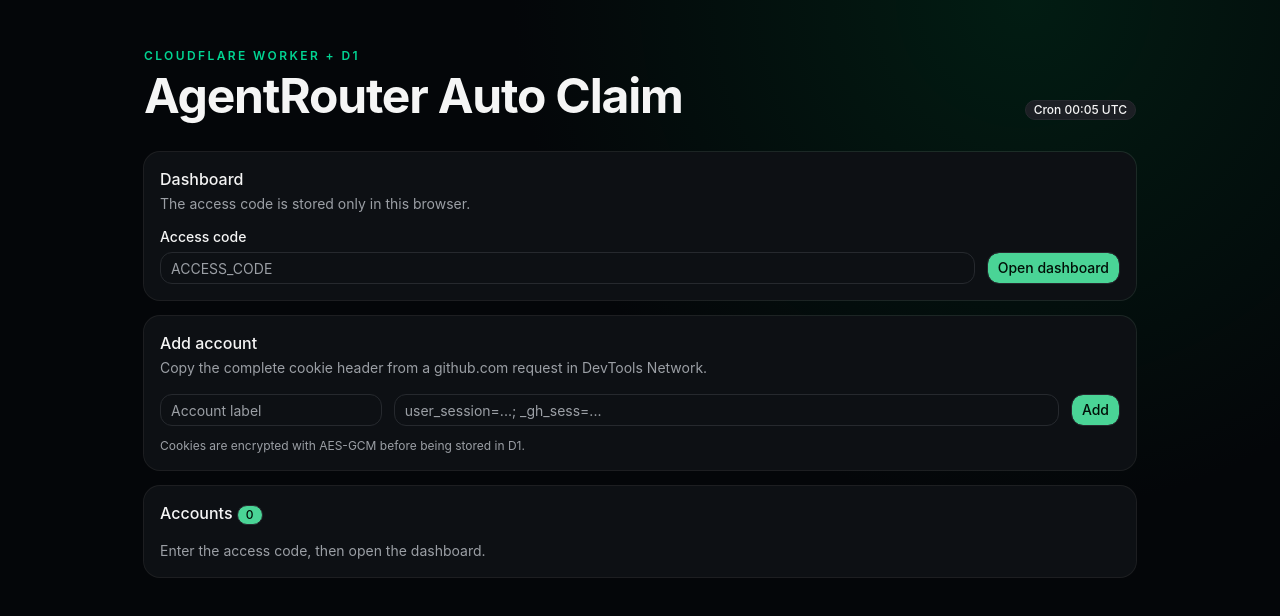
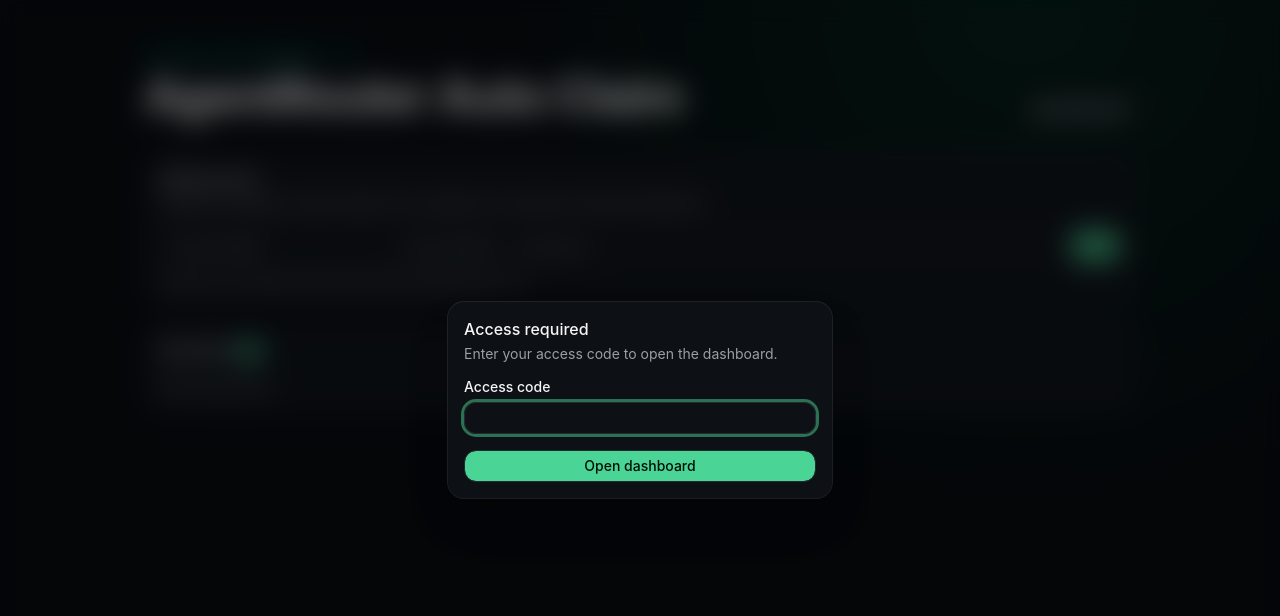
Before and after one commit to andrraa/agentrouter-autoclaim, a Svelte app: page / in a window 1280 px wide. Shown: the top 616 px of the page. Built offline with nearby package versions, Linux system fonts and the light colour scheme.

Commit message:
feat: gate dashboard behind access modal

```diff
--- a/src/App.svelte
+++ b/src/App.svelte
@@ -6,33 +6,49 @@
   import * as Card from '$lib/components/ui/card';
 
   type Account = { id: number; label: string; enabled: number; last_claim_at?: string; last_result?: string };
-  let token = localStorage.getItem('access-code') || '', accounts: Account[] = [], form = { label: '', githubCookie: '' }, message = '';
+  let token = localStorage.getItem('access-code') || '', accounts: Account[] = [], form = { label: '', githubCookie: '' }, message = '', authenticated = false;
   async function call(path: string, options: RequestInit = {}) {
-    localStorage.setItem('access-code', token);
     const response = await fetch(path, { ...options, headers: { 'content-type': 'application/json', authorization: `Bearer ${token}`, ...options.headers } });
     const body = await response.json();
     if (!response.ok) throw new Error(body.error || 'Request failed');
     return body;
   }
-  async function load() { try { accounts = await call('/api/accounts'); message = ''; } catch (e) { message = (e as Error).message; } }
+  async function load() {
+    try {
+      accounts = await call('/api/accounts');
+      localStorage.setItem('access-code', token);
+      authenticated = true;
+      message = '';
+    } catch (e) {
+      localStorage.removeItem('access-code');
+      message = (e as Error).message;
+    }
+  }
   async function add() { try { await call('/api/accounts', { method: 'POST', body: JSON.stringify(form) }); form = { label: '', githubCookie: '' }; await load(); } catch (e) { message = (e as Error).message; } }
   async function claim(id: number) { try { const result = await call(`/api/accounts/${id}/claim`, { method: 'POST' }); message = result.result; await load(); } catch (e) { message = (e as Error).message; } }
   async function remove(id: number) { if (confirm('Delete this account?')) { await call(`/api/accounts/${id}`, { method: 'DELETE' }); await load(); } }
 </script>
 
-<main class="mx-auto min-h-screen w-full max-w-5xl space-y-4 px-4 py-12">
+{#if !authenticated}
+  <div class="fixed inset-0 z-50 grid place-items-center bg-background/50 p-4 backdrop-blur-md">
+    <Card.Root class="w-full max-w-sm shadow-2xl">
+      <Card.Header><Card.Title>Access required</Card.Title><Card.Description>Enter your access code to open the dashboard.</Card.Description></Card.Header>
+      <Card.Content>
+        <form class="space-y-4" onsubmit={(e) => { e.preventDefault(); load(); }}>
+          <div class="space-y-2"><Label for="token">Access code</Label><Input id="token" type="password" bind:value={token} autocomplete="current-password" autofocus /></div>
+          {#if message}<p class="text-sm text-destructive">{message}</p>{/if}
+          <Button class="w-full">Open dashboard</Button>
+        </form>
+      </Card.Content>
+    </Card.Root>
+  </div>
+{/if}
+
+<main class="mx-auto min-h-screen w-full max-w-5xl space-y-4 px-4 py-12 transition" class:blur-sm={!authenticated} class:pointer-events-none={!authenticated}>
   <header class="mb-8 flex items-end justify-between gap-4">
     <div><p class="mb-2 text-xs font-semibold tracking-[.2em] text-emerald-400 uppercase">Cloudflare Worker + D1</p><h1 class="text-4xl font-bold tracking-tight sm:text-5xl">AgentRouter Auto Claim</h1></div>
     <Badge variant="secondary">Cron 00:05 UTC</Badge>
   </header>
-
-  <Card.Root>
-    <Card.Header><Card.Title>Dashboard</Card.Title><Card.Description>The access code is stored only in this browser.</Card.Description></Card.Header>
-    <Card.Content class="flex items-end gap-3 max-sm:flex-col max-sm:items-stretch">
-      <div class="flex-1 space-y-2"><Label for="token">Access code</Label><Input id="token" type="password" bind:value={token} placeholder="ACCESS_CODE" /></div>
-      <Button onclick={load}>Open dashboard</Button>
-    </Card.Content>
-  </Card.Root>
 
   {#if message}<div class="rounded-lg border border-emerald-900 bg-emerald-950/50 px-4 py-3 text-sm text-emerald-300">{message}</div>{/if}
 
@@ -57,7 +73,7 @@
           <div><p class="text-sm">{account.last_result || 'Never run'}</p><p class="text-xs text-muted-foreground">{account.last_claim_at ? new Date(account.last_claim_at).toLocaleString('en-US') : ''}</p></div>
           <div class="flex gap-2"><Button size="sm" onclick={() => claim(account.id)}>Claim</Button><Button size="sm" variant="destructive" onclick={() => remove(account.id)}>Delete</Button></div>
         </div>
-      {:else}<p class="text-sm text-muted-foreground">Enter the access code, then open the dashboard.</p>{/each}
+      {:else}<p class="text-sm text-muted-foreground">No accounts yet.</p>{/each}
     </Card.Content>
   </Card.Root>
 </main>
```
